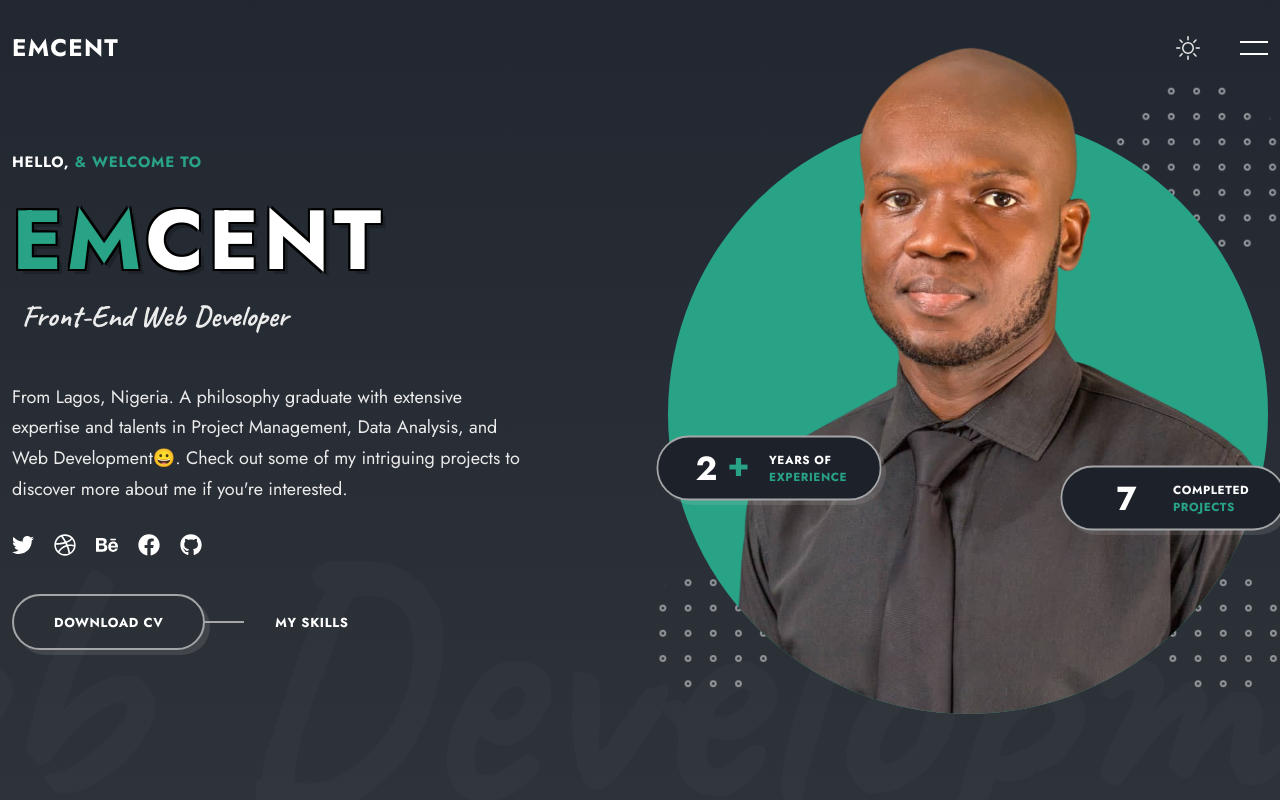
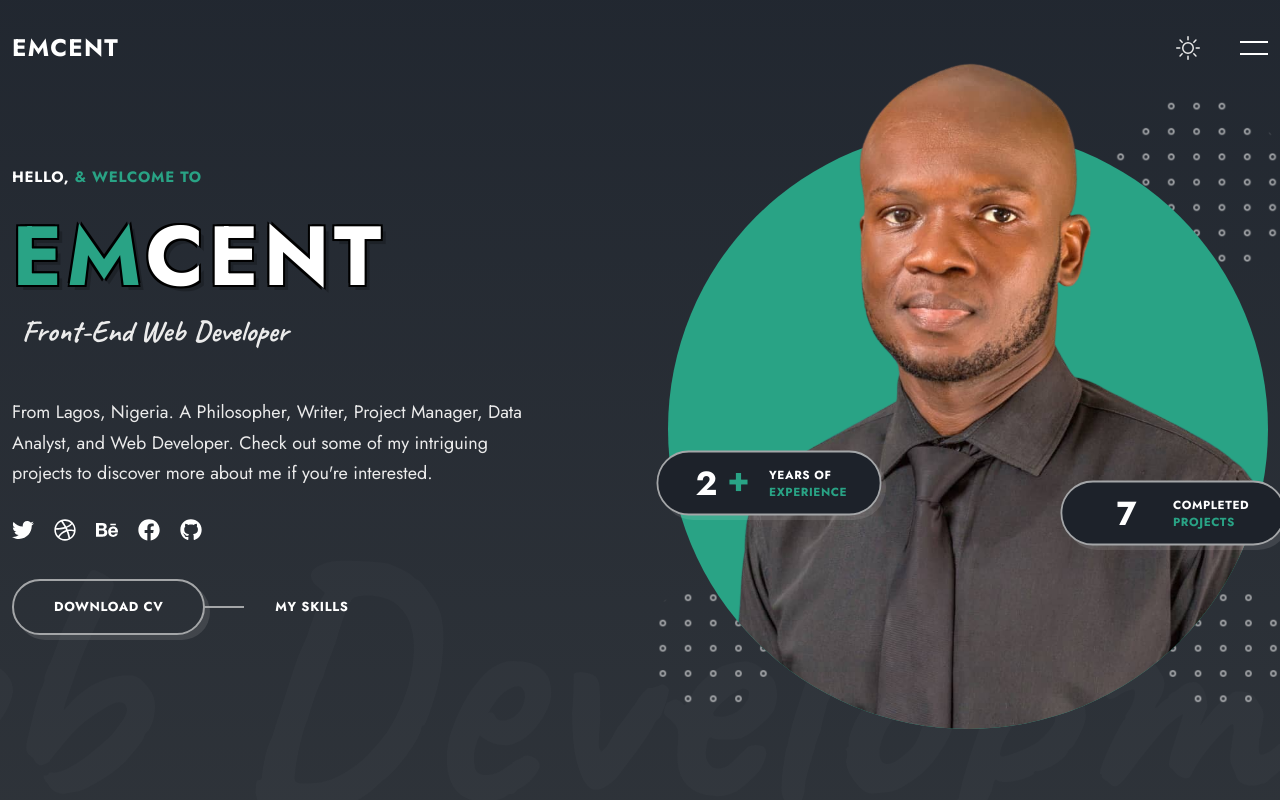
Before and after one commit to CodeEmcent/Inno-portfolio, a React (Vite) app in the folder portfolio/: page /#home in a window 1280 px wide. Shown: the top 800 px of the page. Built offline with nearby package versions, Linux system fonts and the light colour scheme.

Commit message:
Edit Continued

```diff
--- a/portfolio/src/Data.jsx
+++ b/portfolio/src/Data.jsx
@@ -281,7 +281,7 @@ export const testimonials = [
     name: 'Jennifer Smith',
     author: 'CEO & Founder',
     description:
-      'Lorem ipsum dolor sit amet, consectetur adipiscing elit, sed do eiusmod tempor incididunt ut labore et dolore magna aliqua.',
+      'It has been an interesting business relationship with Emcent. There is a level of competence that I admire at all there jobs and they have never disappointed.',
   },
   {
     id: 5,
@@ -289,6 +289,6 @@ export const testimonials = [
     name: 'Paul Freeman',
     author: 'Photographer',
     description:
-      'Lorem ipsum dolor sit amet, consectetur adipiscing elit, sed do eiusmod tempor incididunt ut labore et dolore magna aliqua.',
+      'Emcent is simply among the best out there. Great association and collection of progressive minds and talents.',
   },
 ]
--- a/portfolio/src/components/home/Home.jsx
+++ b/portfolio/src/components/home/Home.jsx
@@ -63,9 +63,8 @@ const Home = () => {
           </div>
 
           <p className='home__text'>
-            From Lagos, Nigeria. A philosophy graduate with extensive expertise
-            and talents in Project Management, Data Analysis, and Web
-            Development😀. Check out some of my intriguing projects to discover
+            From Lagos, Nigeria. A Philosopher, Writer, Project Manager, Data Analyst, and Web
+            Developer. Check out some of my intriguing projects to discover
             more about me if you're interested.
           </p>
 
--- a/portfolio/src/components/testimonials/testimonials.css
+++ b/portfolio/src/components/testimonials/testimonials.css
@@ -37,7 +37,8 @@
   min-height: 110px;
 }
 
-.testimonial__name {
+.testimonials__name {
+  color: var(--primary-color);
   font-size: var(--largest-font-size);
   margin-top: 30px;
 }
```
